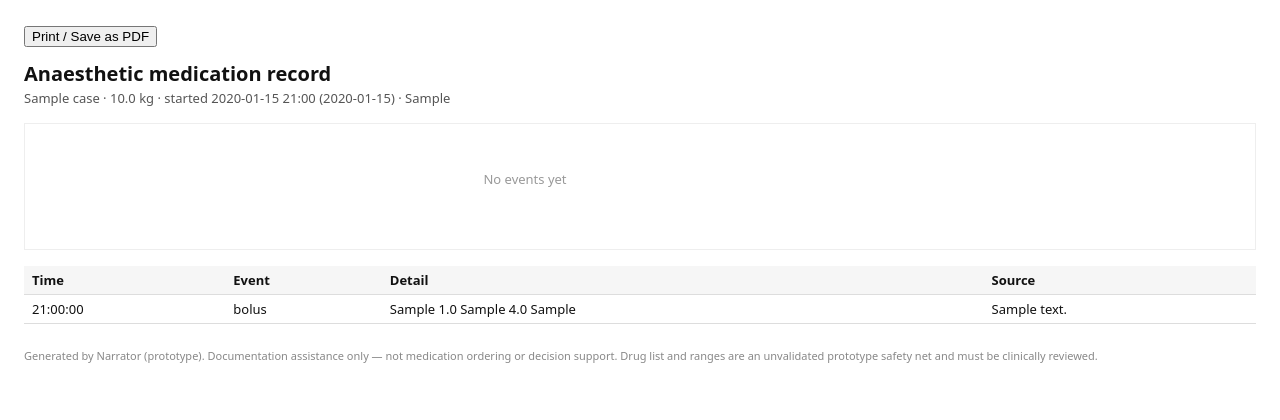
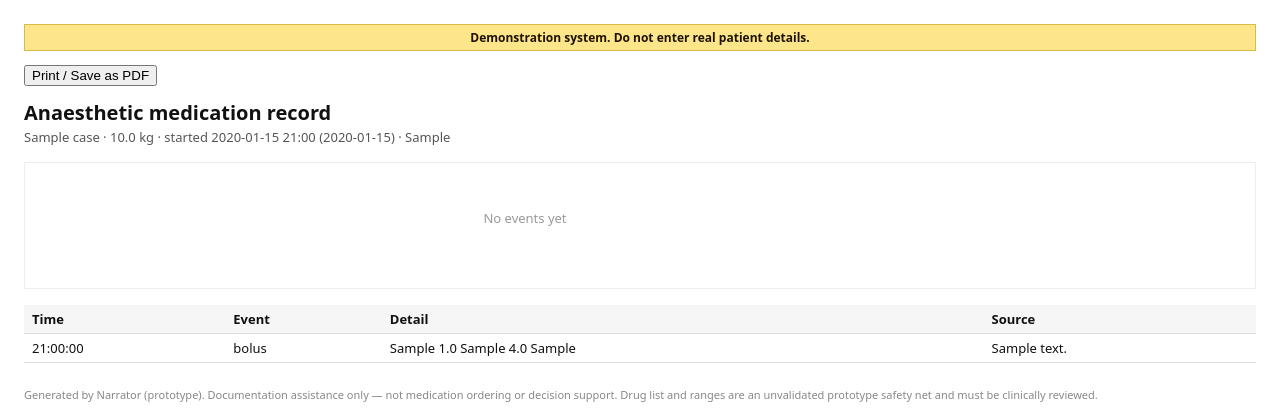
Before and after one commit to uppertoe/narrator, a FastAPI app: page /case/1/report in a window 1280 px wide. Shown: the top 420 px of the page. Run offline with FastAPI, Linux system fonts and the light colour scheme; tables that the repository leaves empty hold one stand-in row (values such as "Sample post").

Commit message:
Show the demonstration banner on the printable report too (#12)
The report page is a standalone template that does not extend base.html,
so the banner added in #11 did not reach it. The line prints with the
report, so a printed copy cannot pass as a clinical record.

Co-authored-by: Claude Fable 5.1 <noreply@anthropic.com>

```diff
--- a/app/templates/report.html
+++ b/app/templates/report.html
@@ -18,6 +18,7 @@
   </style>
 </head>
 <body>
+  <div class="demo-banner" role="note" style="background:#fde68a;color:#1f1300;text-align:center;font-size:12px;font-weight:600;padding:4px 12px;margin-bottom:12px;border:1px solid #d9b94a">Demonstration system. Do not enter real patient details.</div>
   <button class="noprint" onclick="window.print()">Print / Save as PDF</button>
   <h1>Anaesthetic medication record</h1>
   <div class="meta">
```
